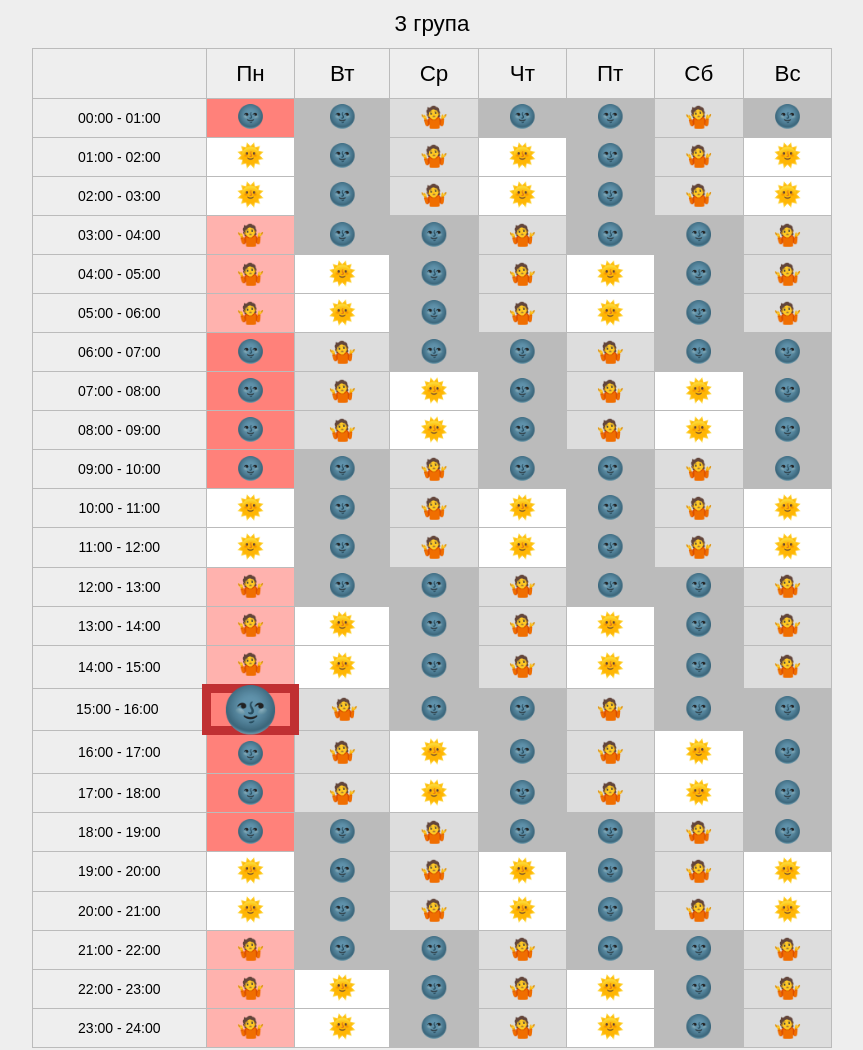
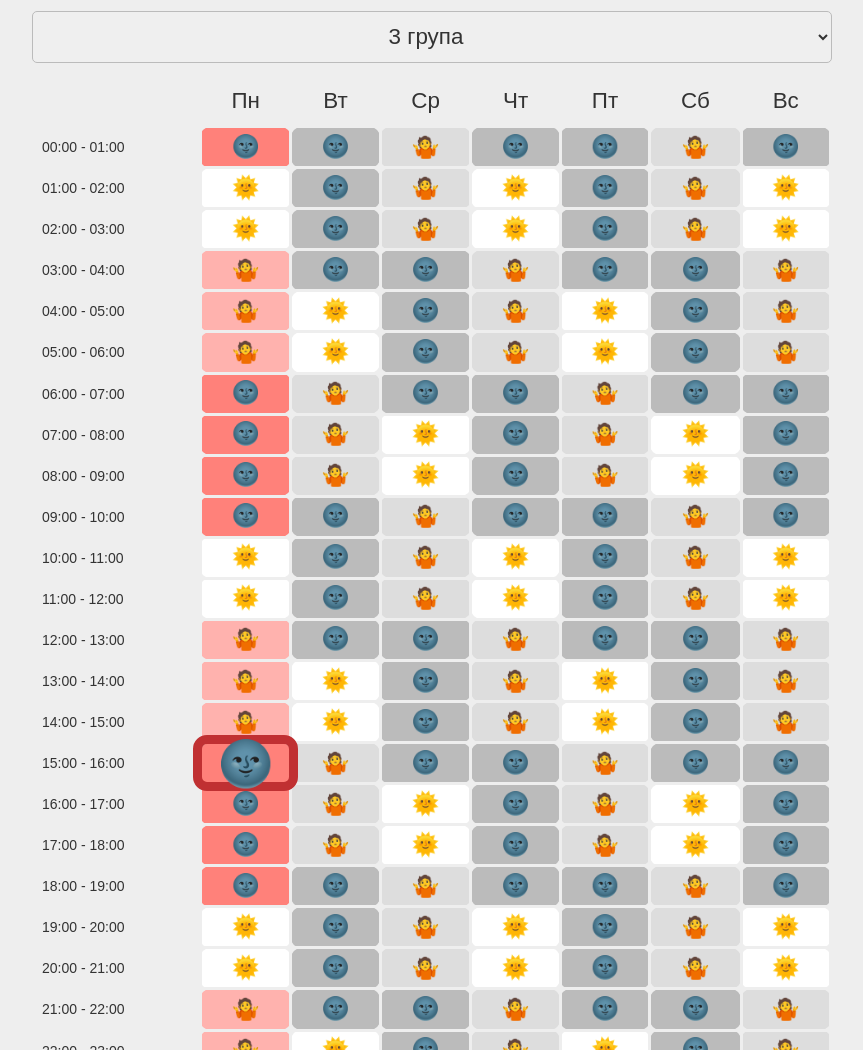
Before and after one commit to npavliuchenko/blackout, a plain HTML site: page index.html in a window 1280 px wide. Shown: the top 1050 px of the page, without its empty margins (208-1071 px from the left). Drawn offline with Linux system fonts and the light colour scheme.

Commit message:
3 groups selection, small redesign

```diff
--- a/index.html
+++ b/index.html
@@ -16,7 +16,14 @@
 <body>
     <div class="wrapper">
 
-        <h1>3 група</h1>
+        <div class="header">
+            <select name="group" id="selector">
+                <option value="1">1 група</option>
+                <option value="2">2 група</option>
+                <option value="3">3 група</option>
+            </select>
+        </div>
+
 
         <table>
             <thead>
--- a/script.js
+++ b/script.js
@@ -1,8 +1,7 @@
 document.addEventListener('DOMContentLoaded', function() {
 
 
-	const myGroup = 3;
-	// const timeLabelTemplate = "%starthour<span>:00</span> - %endhour<span>:00</span>";
+	var myGroup = localStorage.getItem('myGroup') || 3;
 	const timeLabelTemplate = "%starthour:00 - %endhour:00";
 	const days = ["Нд", "Пн", "Вт", "Ср", "Чт", "Пт", "Сб", "Нд"]; // use 1..7 indexes for compatibility with Date
 	const dataClass = {
@@ -15,9 +14,25 @@ document.addEventListener('DOMContentLoaded', function() {
 		// coding used: * - power off, _ - power on, ? - grey zone
 		// empty elements are to shift indexes to match Date days and DTEK groups indexing
 		[], // group 0 (does not exist)
-		[	// group 1
+		[	"",	// group 1
+		    //12345678901234567890123
+			"****__???****__???****__", // 1 = Пн / Mon
+			"???****__???****__???***", // 2 = Вт / Tue
+			"*__???****__???****__???", // 3 = Ср / Wed
+			"****__???****__???****__", // 4 = Чт / Thu
+			"???****__???****__???***", // 5 = Пт / Fri
+			"*__???****__???****__???", // 6 = Сб / Sat
+			"****__???****__???****__", // 7 = Нд / Sun
 		],
-		[	// group 2
+		[	"",	// group 2
+		    //12345678901234567890123
+			"???****__???****__???***", // 1 = Пн / Mon
+			"*__???****__???****__???", // 2 = Вт / Tue
+			"****__???****__???****__", // 3 = Ср / Wed
+			"???****__???****__???***", // 4 = Чт / Thu
+			"*__???****__???****__???", // 5 = Пт / Fri
+			"****__???****__???****__", // 6 = Сб / Sat
+			"???****__???****__???***", // 7 = Нд / Sun
 		],
 		[	"",	// group 3
 		    //12345678901234567890123
@@ -29,7 +44,9 @@ document.addEventListener('DOMContentLoaded', function() {
 			"???****__???****__???***", // 6 = Сб / Sat
 			"*__???****__???****__???", // 7 = Нд / Sun
 		],
-	]
+	];
+
+	const selector = document.getElementById('selector');
 
 	/**
 	 * Generate row labels from template
@@ -81,8 +98,23 @@ document.addEventListener('DOMContentLoaded', function() {
 		timeContainer.innerHTML = now.toLocaleTimeString();
 	}
 
+	/**
+	 * get group number from input and draw table
+	 */
+	function groupUpdate() {
+		myGroup = parseInt(selector.value)
+		localStorage.setItem('myGroup', myGroup);
+		console.log("rendering group", myGroup);
+
+		generateTable();
+	}
+
+
+	// handle group selector
+	selector.value = myGroup.toString();
+	selector.addEventListener("change", groupUpdate);
 
 	// Run Lola run !
-	generateTable();
-	setInterval(generateTable, 15000); //@TODO: redraw only highlights ?
+	groupUpdate();
+	setInterval(groupUpdate, 15000); //@TODO: redraw only highlights ?
 });
--- a/style.css
+++ b/style.css
@@ -17,6 +17,7 @@ html {
     font-size: 14px;
     font-family: sans-serif;
     background: #eee;
+    color: #333;
 }
 
 /**
@@ -30,7 +31,9 @@ table {
 td,
 th {
     padding: 0.25em 0.5em;
-    border: 1px solid #bbb;
+    /*border: 1px solid #bbb;*/
+    border: 3px solid #eee;
+    border-radius: 10px;
 }
 
 th {
@@ -42,6 +45,10 @@ thead th {
     padding: 0.5em;
 }
 
+th:first-child {
+    text-align: left;
+}
+
 td {
     font-size: 1.6em;
     line-height: 1.2em;
@@ -50,6 +57,10 @@ td {
 td::before {
     color: #333;
 }
+
+/**
+ * data
+ */
 
 /* https://www.w3schools.com/charsets/ref_emoji.asp */
 /* palette = pastel red #ff6961 = https://convertingcolors.com/decimal-color-16738657.html */
@@ -95,14 +106,27 @@ td::before {
 }*/
 
 .today.now {
-    border: 9px solid #c03032;
+    /*border: 9px solid #c03032;*/
     font-size: 3.2em;
     line-height: 0.5;
     padding: 0.125em 0.25em;
+    position: relative;
 }
 .today.now::before {
     display: inline-block;
     margin: 0 -1em;
+    position: relative;
+    z-index: 1;
+}
+.today.now::after {
+    content: "";
+    border: 9px solid #c03032;
+    position: absolute;
+    top: -9px;
+    left: -9px;
+    right: -9px;
+    bottom: -9px;
+    border-radius: 14px;
 }
 
 /**
@@ -115,7 +139,7 @@ td::before {
     margin: 0 auto;
 }
 
-h1 {
+.header {
     text-align: center;
     font-size: 1.6em;
     font-weight: normal;
@@ -131,3 +155,14 @@ table,
 .meta {
     font-style: italic;
 }
+
+select {
+    font-size: 1em;
+    padding: 0.5em 1.5em;
+    width: 100%;
+    text-align: center;
+    border: 1px solid #bbb;
+    color: #333;
+
+    border-radius: 5px;
+}
```
Also changed, not shown: 2 other files.
